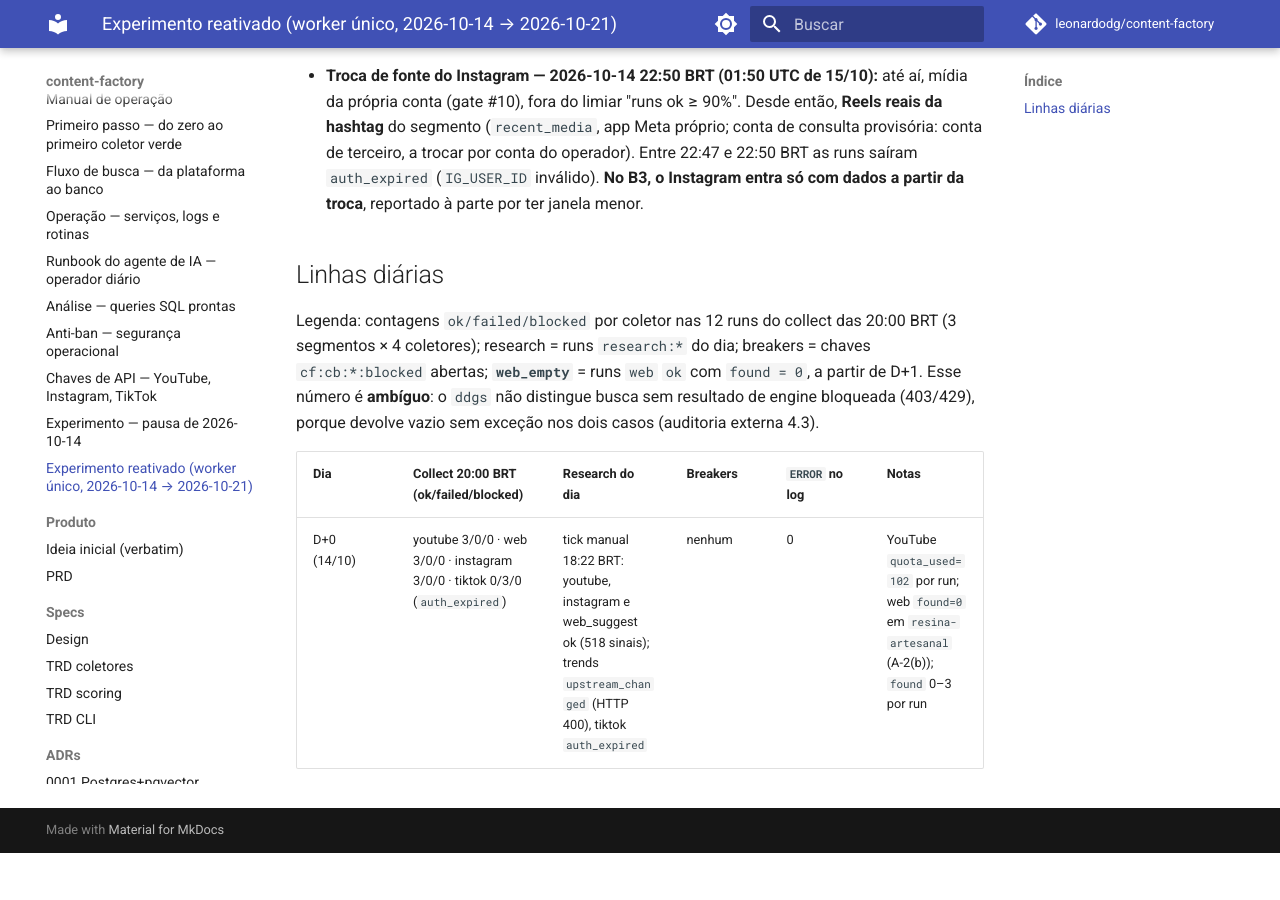
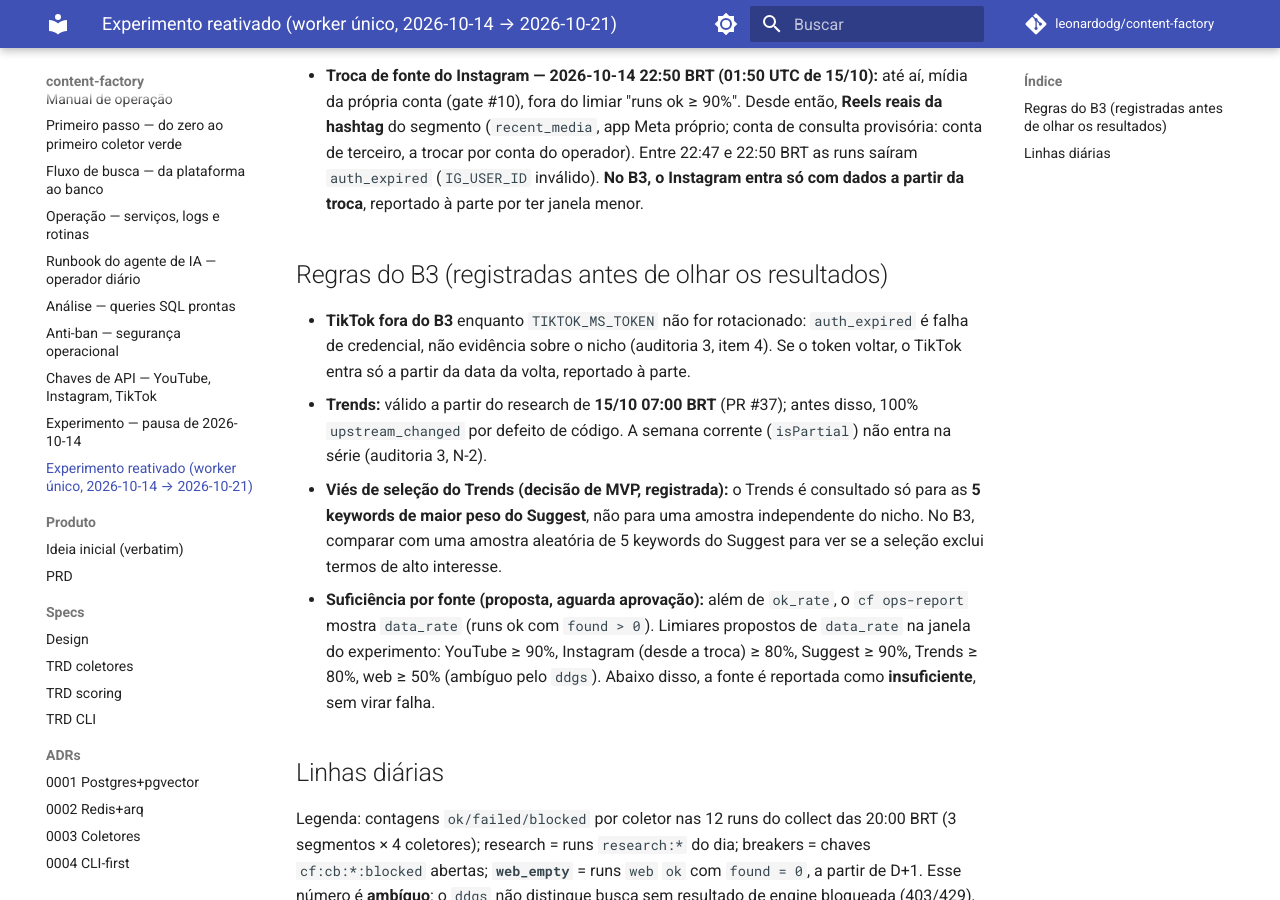
Before and after one commit to leonardodg/content-factory, an MkDocs documentation site: the page built from docs/manual/experimento-reativado.md, in a window 1280 px wide and 900 px high, scrolled down 403 px. Built offline with MkDocs 1.6.1 and Material for MkDocs 9.7.7, drawn with Linux system fonts in a browser that asks for light colours; comment, search, counter and statistics services are not loaded; before the commit the page ends 1256 px from its top, so only the background shows below that.

Commit message:
docs: terceira auditoria — regras do B3 (TikTok fora, Trends, viés, suficiência)
Co-Authored-By: Claude Opus 5.5 <noreply@anthropic.com>
Claude-Session: https://claude.ai/code/session_01MukVk9tmY1SbNMkib7uHyt

```diff
--- a/docs/manual/experimento-reativado.md
+++ b/docs/manual/experimento-reativado.md
@@ -20,6 +20,27 @@ leitura. A partir de D+1 a fonte é `cf ops-report --segment <slug>
   Instagram entra só com dados a partir da troca**, reportado à parte por
   ter janela menor.
 
+## Regras do B3 (registradas antes de olhar os resultados)
+
+- **TikTok fora do B3** enquanto `TIKTOK_MS_TOKEN` não for rotacionado:
+  `auth_expired` é falha de credencial, não evidência sobre o nicho
+  (auditoria 3, item 4). Se o token voltar, o TikTok entra só a partir da
+  data da volta, reportado à parte.
+- **Trends:** válido a partir do research de **15/10 07:00 BRT** (PR #37);
+  antes disso, 100% `upstream_changed` por defeito de código. A semana
+  corrente (`isPartial`) não entra na série (auditoria 3, N-2).
+- **Viés de seleção do Trends (decisão de MVP, registrada):** o Trends é
+  consultado só para as **5 keywords de maior peso do Suggest**, não para
+  uma amostra independente do nicho. No B3, comparar com uma amostra
+  aleatória de 5 keywords do Suggest para ver se a seleção exclui termos de
+  alto interesse.
+- **Suficiência por fonte (proposta, aguarda aprovação):** além de
+  `ok_rate`, o `cf ops-report` mostra `data_rate` (runs ok com `found > 0`).
+  Limiares propostos de `data_rate` na janela do experimento: YouTube ≥ 90%,
+  Instagram (desde a troca) ≥ 80%, Suggest ≥ 90%, Trends ≥ 80%, web ≥ 50%
+  (ambíguo pelo `ddgs`). Abaixo disso, a fonte é reportada como
+  **insuficiente**, sem virar falha.
+
 ## Linhas diárias
 
 Legenda: contagens `ok/failed/blocked` por coletor nas 12 runs do collect
```
Also changed, not shown: docs/REVISAO_2026-10-14.md (+17 -0 lines), docs/manual/index.md (+1 -1 lines).
